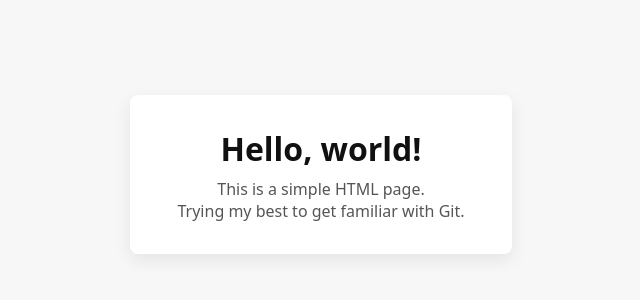
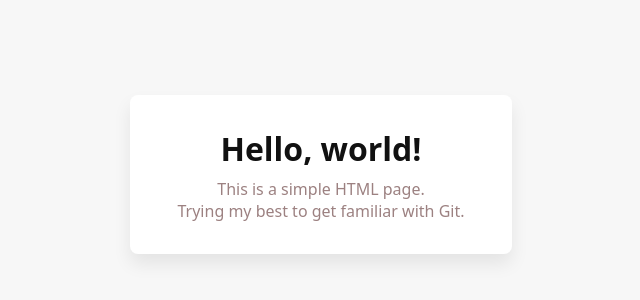
Before and after one commit to Rama-Chaker/Web-Env-1-Testing-Repo-For-Local-Repo, a plain HTML site: page index.html in a window 1280 px wide. Shown: the part 226-526 px from the top of the page, without its empty margins (319-959 px from the left). Drawn offline with Linux system fonts and the light colour scheme.

Commit message:
3rd Commit, changed slightly the design

```diff
--- a/index.html
+++ b/index.html
@@ -6,9 +6,9 @@
   <title>Hello World</title>
   <style>
     body { font-family: system-ui, -apple-system, "Segoe UI", Roboto, Arial; display:flex; align-items:center; justify-content:center; height:100vh; margin:0; background:#f7f7f7; color:#111; }
-    .card { padding:2rem 3rem; background:white; border-radius:8px; box-shadow:0 6px 18px rgba(0,0,0,0.08); text-align:center;}
+    .card { padding:2rem 3rem; background:white; border-radius:8px; box-shadow:0 10px 18px rgba(0,0,0,0.08); text-align:center;}
     h1 { margin:0 0 .5rem; font-size:2rem; }
-    p { margin:0; color:#555; }
+    p { margin:0; color:#9c8181; }
   </style>
 </head>
 <body>
```
